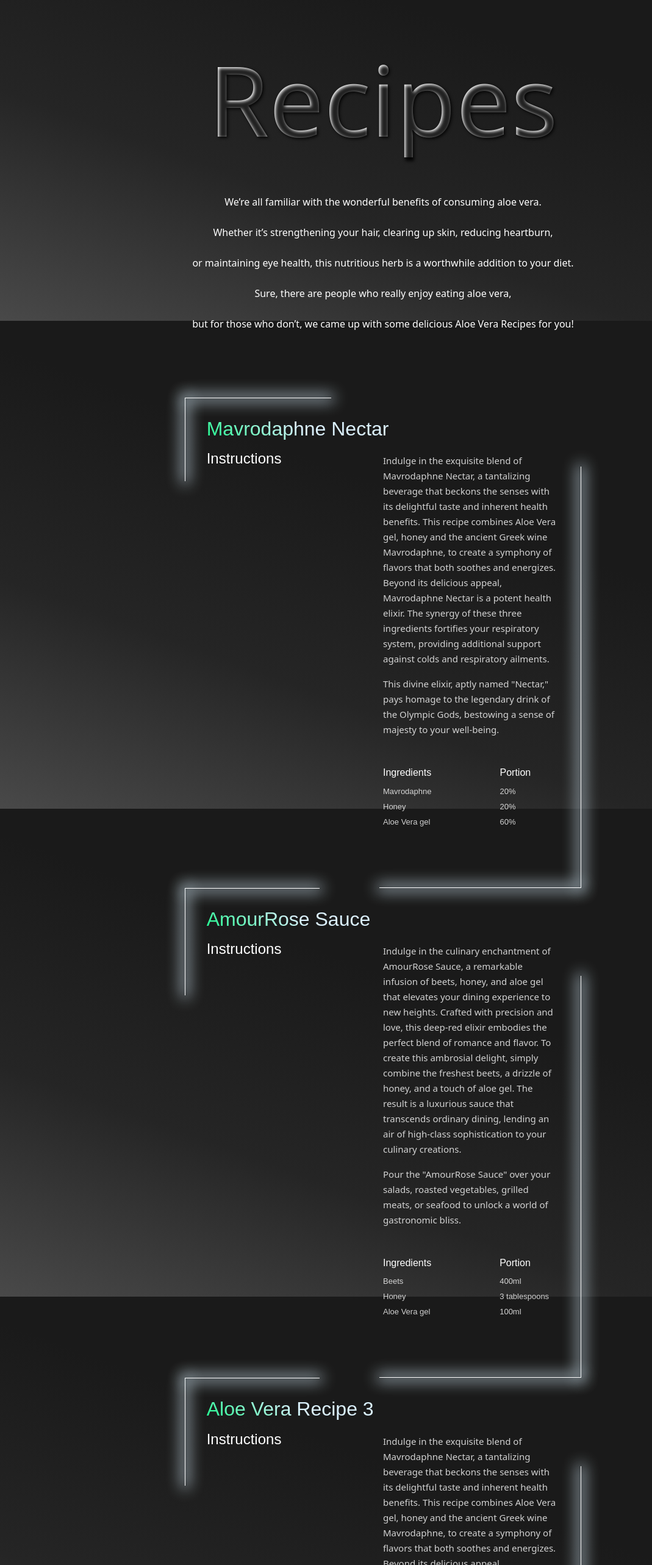
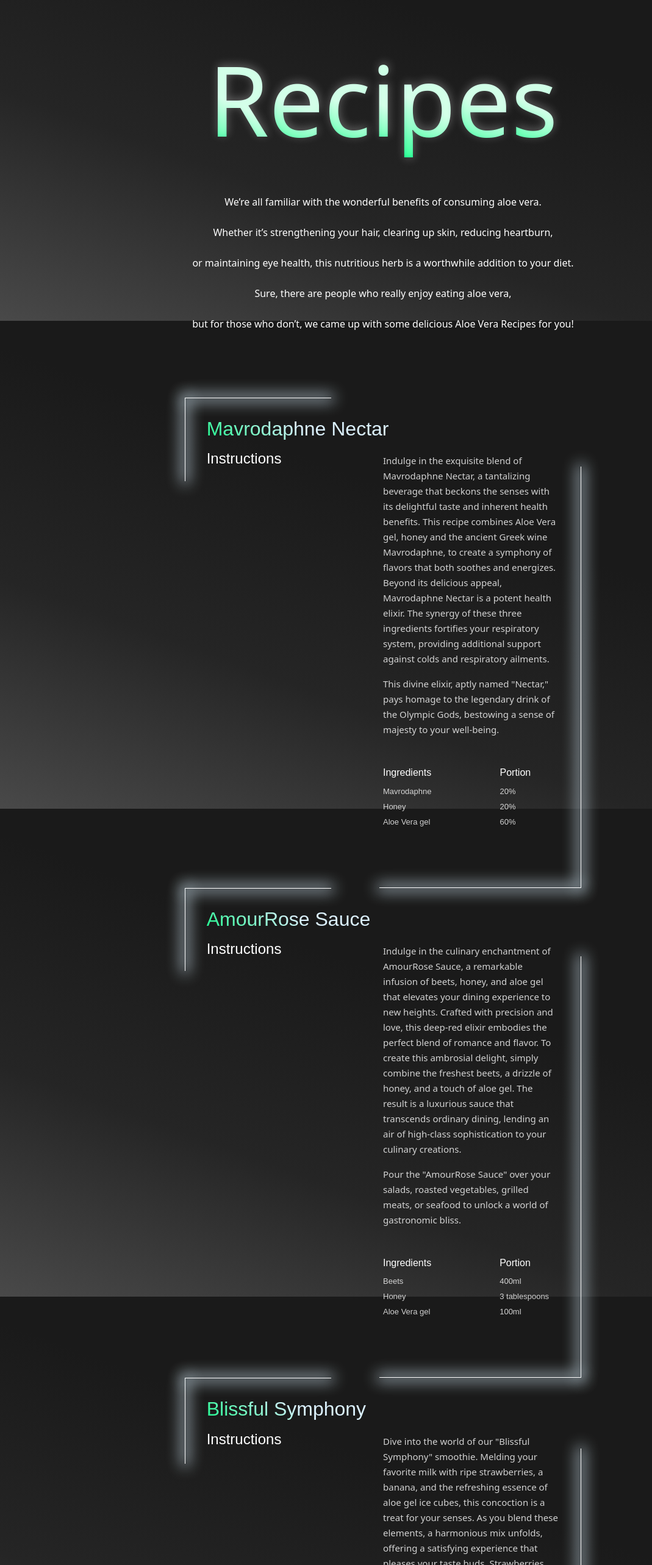
Before and after one commit to TasosTsiam/aloe-project, a React (Create React App) app: page /homepage in a window 1280 px wide. Shown: the part 1874-4440 px from the top of the page at 61% size, without its empty margins (0-1069 px from the left). Built offline with nearby package versions, Linux system fonts and the light colour scheme.

Commit message:
Finished Recipes instructions and line adjustment.

```diff
--- a/src/components/Recipes.js
+++ b/src/components/Recipes.js
@@ -51,6 +51,19 @@ function Recipes() {
 
     const sauceText2 = `Pour the "AmourRose Sauce" over your salads, roasted vegetables,
                         grilled meats, or seafood to unlock a world of gastronomic bliss.`
+
+    const smoothieText1 = `Dive into the world of our "Blissful Symphony" smoothie.
+                            Melding your favorite milk with ripe strawberries, a banana,
+                            and the refreshing essence of aloe gel ice cubes, this concoction is a treat for your senses.
+                            As you blend these elements, a harmonious mix unfolds, offering a satisfying experience
+                            that pleases your taste buds.
+                            Strawberries and banana contribute natural sweetness and essential nutrients,
+                            while aloe gel ice cubes - that you can have if you pour gel into an icebox -
+                            add a unique, refreshing touch, whilst also providing
+                            all the benefits of Aloe Vera.`
+
+    const smoothieText2 = `Enjoy this revitalizing elixir, a departure from the ordinary,
+                            and let each sip bring a moment of culinary joy.`
 
     return (
         <div className={`recipes container d-flex flex-column align-items-center ${isRecipesVisible ? "recipes-visible" : ""}`}>
@@ -139,29 +152,31 @@ function Recipes() {
             <div className="recipes-top-left-3 col-8">
                 <div className="bottom-right-3">
                     <div className="row d-flex justify-content-between">
-                        <h2 className="recipes-title mb-0">Aloe Vera Recipe 3</h2>
+                        <h2 className="recipes-title mb-0">Blissful Symphony</h2>
                         <div className="recipes-instructions d-flex flex-column col-6">
                             <h4>Instructions</h4>
                         </div>
                         <div className="recipes-text d-flex flex-column col-6">
                             <p className="mb-3">
-                                {nectarText1}
+                                {smoothieText1}
                             </p>
                             <p className="mb-0">
-                                {nectarText2}
+                                {smoothieText2}
                             </p>
                             <div className="recipes-ingredients d-flex mt-5">
                                 <div className="d-flex flex-column">
                                     <h6>Ingredients</h6>
-                                    <p className="mb-0">Mavrodaphne</p>
-                                    <p className="mb-0">Honey</p>
+                                    <p className="mb-0">Milk</p>
+                                    <p className="mb-0">Strawberries</p>
+                                    <p className="mb-0">Banana</p>
                                     <p className="mb-0">Aloe Vera gel</p>
                                 </div>
                                 <div className="d-flex flex-column">
                                 <h6>Portion</h6>
-                                    <p className="mb-0">20%</p>
-                                    <p className="mb-0">20%</p>
-                                    <p className="mb-0">60%</p>
+                                    <p className="mb-0">400ml</p>
+                                    <p className="mb-0">80gr</p>
+                                    <p className="mb-0">1 full piece</p>
+                                    <p className="mb-0">2-3 Ice cubes</p>
                                 </div>
                             </div>
                         </div>
--- a/src/mycss/style.css
+++ b/src/mycss/style.css
@@ -460,10 +460,10 @@ body {
   padding-bottom: 2rem;
 }
 .homepage .recipes-introduction h1 {
-  background-image: linear-gradient(25deg, rgb(255, 255, 255), rgb(255, 255, 255) 45%);
+  background-image: linear-gradient(25deg, springgreen, rgb(200, 255, 227) 45%);
   background-clip: text;
   color: transparent;
-  text-shadow: 2px 2px 5px rgba(0, 0, 0, 0.87);
+  text-shadow: 1px -3px 15px rgba(255, 255, 255, 0.3);
   font-size: 10rem;
 }
 .homepage .recipes-introduction-headers-header1 {
@@ -604,7 +604,7 @@ body {
   top: 0;
   left: 0;
   width: 1px;
-  height: 22%;
+  height: 17%;
   background-color: white;
   transform: scaleY(1); /* Apply the scaleY transformation here for the permanent effect */
   transform-origin: top center;
@@ -615,18 +615,12 @@ body {
   position: absolute;
   top: 0;
   left: 0;
-  width: 34%;
+  width: 37%;
   height: 1px;
   background-color: white;
   transform: scaleX(1); /* Apply the scaleX transformation here for the permanent effect */
   transform-origin: left center;
   box-shadow: 0px 0px 25px 4px #dbf1fd;
-}
-.homepage .recipes-top-left-1::before {
-  height: 17%;
-}
-.homepage .recipes-top-left-1::after {
-  width: 37%;
 }
 .homepage .recipes-top-left-1 .bottom-right-1::before {
   content: "";
@@ -664,7 +658,7 @@ body {
   top: 0;
   left: 0;
   width: 1px;
-  height: 22%;
+  height: 17%;
   background-color: white;
   transform: scaleY(1); /* Apply the scaleY transformation here for the permanent effect */
   transform-origin: top center;
@@ -675,7 +669,7 @@ body {
   position: absolute;
   top: 0;
   left: 0;
-  width: 34%;
+  width: 37%;
   height: 1px;
   background-color: white;
   transform: scaleX(1); /* Apply the scaleX transformation here for the permanent effect */
@@ -706,6 +700,9 @@ body {
   transform-origin: right center; /* Adjust the transform origin for the right */
   box-shadow: 0px 0px 25px 4px #dbf1fd;
 }
+.homepage .recipes-top-left-2 .bottom-right-2::before {
+  height: 86%;
+}
 .homepage .recipes-top-left-3 {
   position: relative; /* Making the pseudo element apply the effect on this container */
 }
@@ -715,7 +712,7 @@ body {
   top: 0;
   left: 0;
   width: 1px;
-  height: 22%;
+  height: 17%;
   background-color: white;
   transform: scaleY(1); /* Apply the scaleY transformation here for the permanent effect */
   transform-origin: top center;
@@ -726,7 +723,7 @@ body {
   position: absolute;
   top: 0;
   left: 0;
-  width: 34%;
+  width: 37%;
   height: 1px;
   background-color: white;
   transform: scaleX(1); /* Apply the scaleX transformation here for the permanent effect */
@@ -756,6 +753,9 @@ body {
   transform: scaleX(1); /* Apply the scaleX transformation for the permanent effect */
   transform-origin: right center; /* Adjust the transform origin for the right */
   box-shadow: 0px 0px 25px 4px #dbf1fd;
+}
+.homepage .recipes-top-left-3 .bottom-right-3::before {
+  height: 86%;
 }
 .homepage .recipes .row {
   border: 0;
--- a/src/myscss/mixins/_mixins.scss
+++ b/src/myscss/mixins/_mixins.scss
@@ -14,7 +14,7 @@
         top: 0;
         left: 0;
         width: 1px;
-        height: 22%;
+        height: 17%;
         background-color: white;
         transform: scaleY(1); /* Apply the scaleY transformation here for the permanent effect */
         transform-origin: top center;
@@ -26,7 +26,7 @@
         position: absolute;
         top: 0;
         left: 0;
-        width: 34%;
+        width: 37%;
         height: 1px;
         background-color: white;
         transform: scaleX(1); /* Apply the scaleX transformation here for the permanent effect */
--- a/src/myscss/style.scss
+++ b/src/myscss/style.scss
@@ -540,10 +540,10 @@ body {
         &-introduction {
 
             h1 {
-                background-image: linear-gradient(25deg, rgb(255, 255, 255), rgb(255, 255, 255) 45%);
+                background-image: linear-gradient(25deg, springgreen, rgb(200, 255, 227) 45%);
                 background-clip: text;
                 color: transparent;
-                text-shadow: 2px 2px 5px rgba(0, 0, 0, 0.87);
+                text-shadow: 1px -3px 15px rgba(255, 255, 255, 0.3);
                 font-size: 10rem;
             }
 
@@ -709,13 +709,6 @@ body {
 
         &-top-left-1 {
             @include top-left;
-                &::before {
-                    height: 17%;
-                }
-
-                &::after {
-                    width: 37%;
-                }
 
             .bottom-right-1 {
                 @include bottom-right;
@@ -730,6 +723,9 @@ body {
 
             .bottom-right-2 {
                 @include bottom-right;
+                &::before {
+                    height: 86%;
+                }
             }
         }
 
@@ -738,6 +734,9 @@ body {
 
             .bottom-right-3 {
                 @include bottom-right;
+                &::before {
+                    height: 86%;
+                }
             }
         }
 
```
Also changed, not shown: 1 other file (tests, documents, lock files or other folders).
